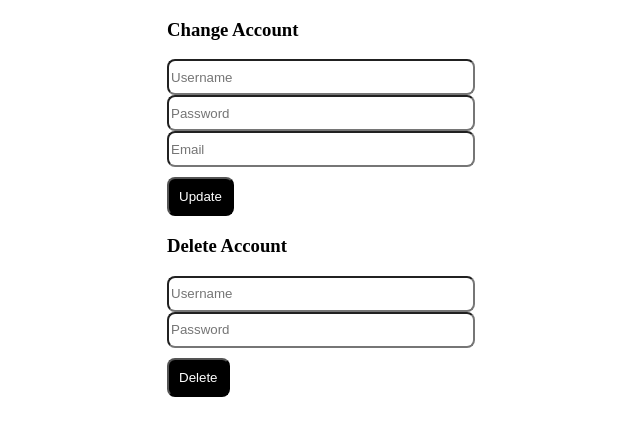
After one commit to alxcoderr/Internship, a PHP site: page /UpdateAndDelete.php in a window 1280 px wide. The commit adds this page. Shown: the top 436 px of the page, without its empty margins (157-797 px from the left). Run offline with PHP 8.4, Linux system fonts and the light colour scheme.

Commit message:
1-22-2025

```diff
--- /dev/null
+++ b/1-22-2025/UpdateAndDelete.php
@@ -0,0 +1,29 @@
+<!DOCTYPE html>
+<html lang="en">
+<head>
+    <meta charset="UTF-8">
+    <meta name="viewport" content="width=device-width, initial-scale=1.0">
+    <title>Update and Delete</title>
+    <link rel="stylesheet" href="css/main.css" />
+</head>
+<body>
+
+
+  <div class="centerDiv">
+   <h3>Change Account</h3>
+    <form action="includes/userupdate.inc.php" method="post">
+                <input type="text" name="username" placeholder="Username"/>
+                <input type="password" name="pwd" placeholder="Password"/>
+                <input type="text" name="email" placeholder="Email"/>
+                <button>Update</button>
+    </form>
+
+<h3>Delete Account</h3>
+ <form action="includes/userdelete.inc.php" method="post">
+                <input type="text" name="username" placeholder="Username"/>
+                <input type="password" name="pwd" placeholder="Password"/>
+                <button>Delete</button>
+    </form>
+</div>
+</body>
+</html>
--- /dev/null
+++ b/1-22-2025/css/main.css
@@ -0,0 +1,22 @@
+.centerDiv {
+    width: 50%;
+    margin: 0 auto;
+}
+
+input {
+    display:block;
+    width: 300px;
+    height: 30px;
+    border-radius: 8px;
+    color:gray
+  }
+
+button {
+    margin-top: 10px;
+    display:block;
+    background-color: black;
+    color:white;
+    padding: 10px;
+    border-radius: 8px;
+
+}
```
Also changed, not shown: 1-21-2025/index.php (deleted, +0 -11 lines), 1-22-2025/includes/dbh.inc.php (added, +14 -0 lines), 1-22-2025/includes/formhandler.inc.php (added, +41 -0 lines), 1-22-2025/includes/userdelete.inc.php (added, +29 -0 lines), 1-22-2025/includes/userupdate.inc.php (added, +30 -0 lines), 1-22-2025/index.php (+13 -2 lines), 1-22-2025/project/changeTitle.php (added, +28 -0 lines).
